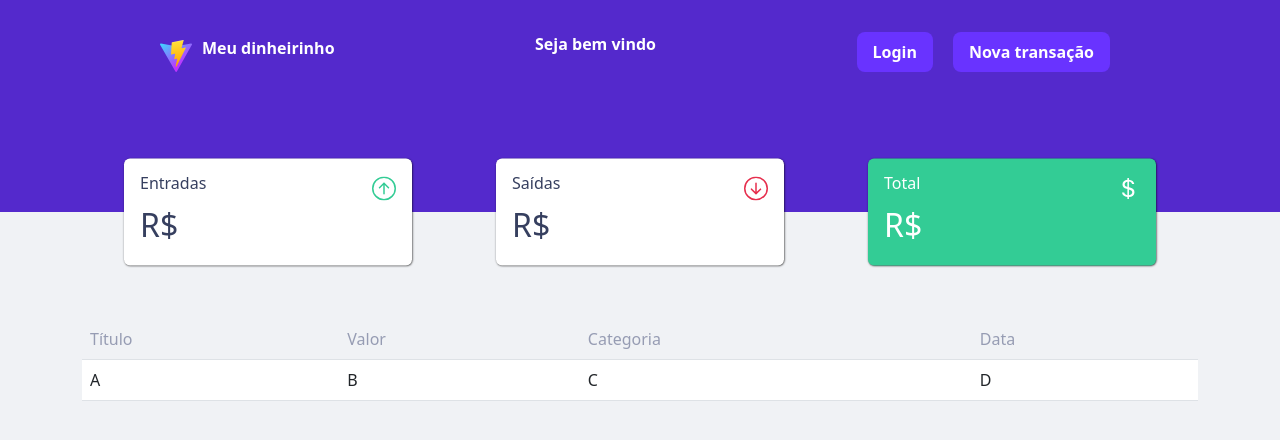
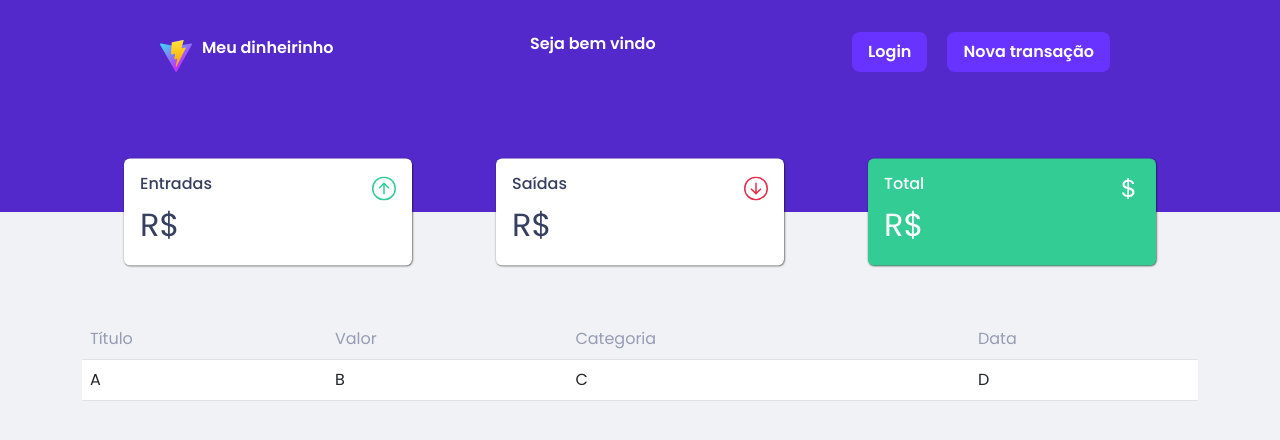
Before and after one commit to diegodsm314/meudinheirinho, a React (Vite) app: page / in a window 1280 px wide. Shown: the top 440 px of the page. Built offline with nearby package versions, Linux system fonts and the light colour scheme; no server answers.

Commit message:
refact font family

```diff
--- a/src/App.css
+++ b/src/App.css
@@ -1,4 +1,4 @@
-@import url('https://fonts.googleapis.com/css2?family=Inter:wght@300;500;600;700&display=swap');
+@import url('https://fonts.googleapis.com/css2?family=Poppins:wght@200;300;400;500;600;700&display=swap');
 
 :root {
     --primary: #5429CC;
@@ -14,18 +14,6 @@
 
 }
 
-* {
-    margin: 0;
-    padding: 0;
-    box-sizing: border-box;
-  }
-
-  body {
-    width: 100%;
-    height: 100vh;
-    font-family: 'Poppins', sans-serif;
-  }
-
   .showButton{
 
   }
--- a/src/index.css
+++ b/src/index.css
@@ -1,5 +1,10 @@
+@import url('https://fonts.googleapis.com/css2?family=Poppins:wght@200;300;400;500;600;700&display=swap');
+
 body {
   background-color: var(--background);
+  width: 100%;
+  height: 100vh;
+  font-family: 'Poppins', sans-serif;
 }
 
 a {
```
